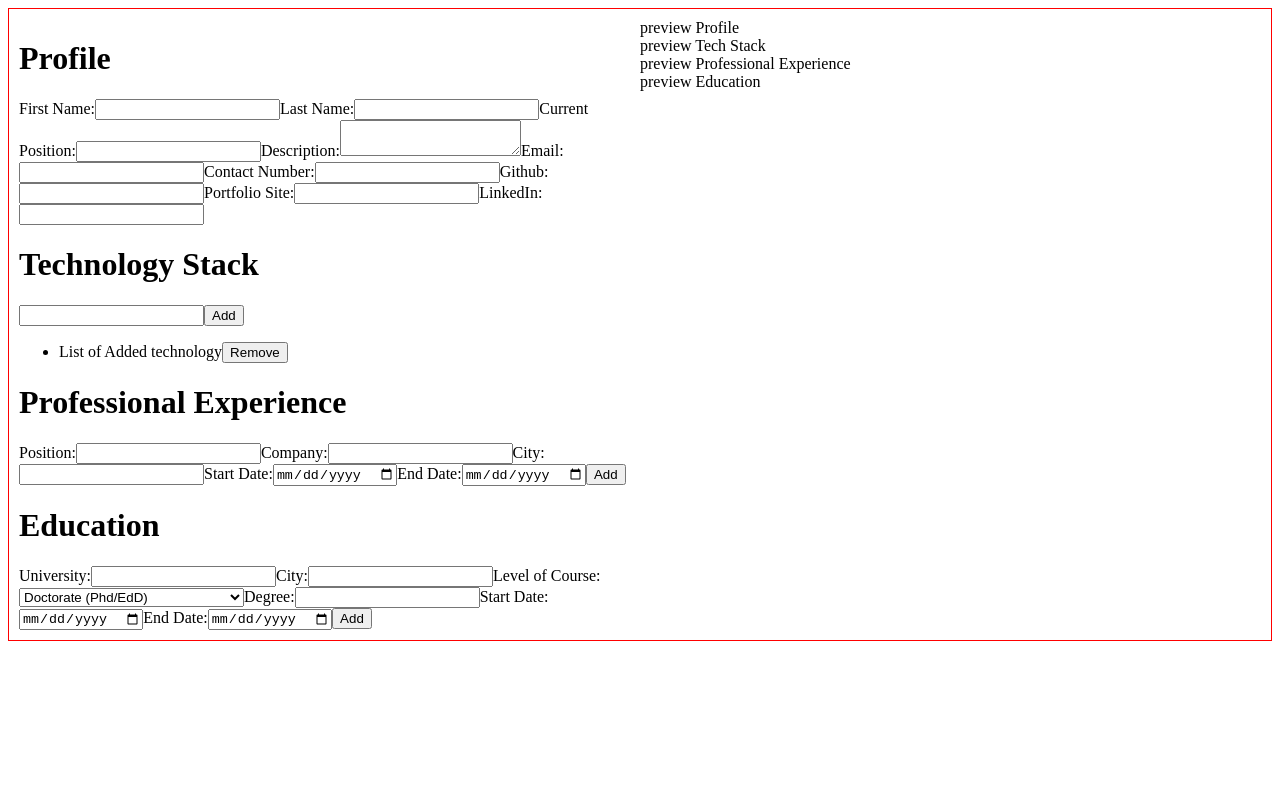
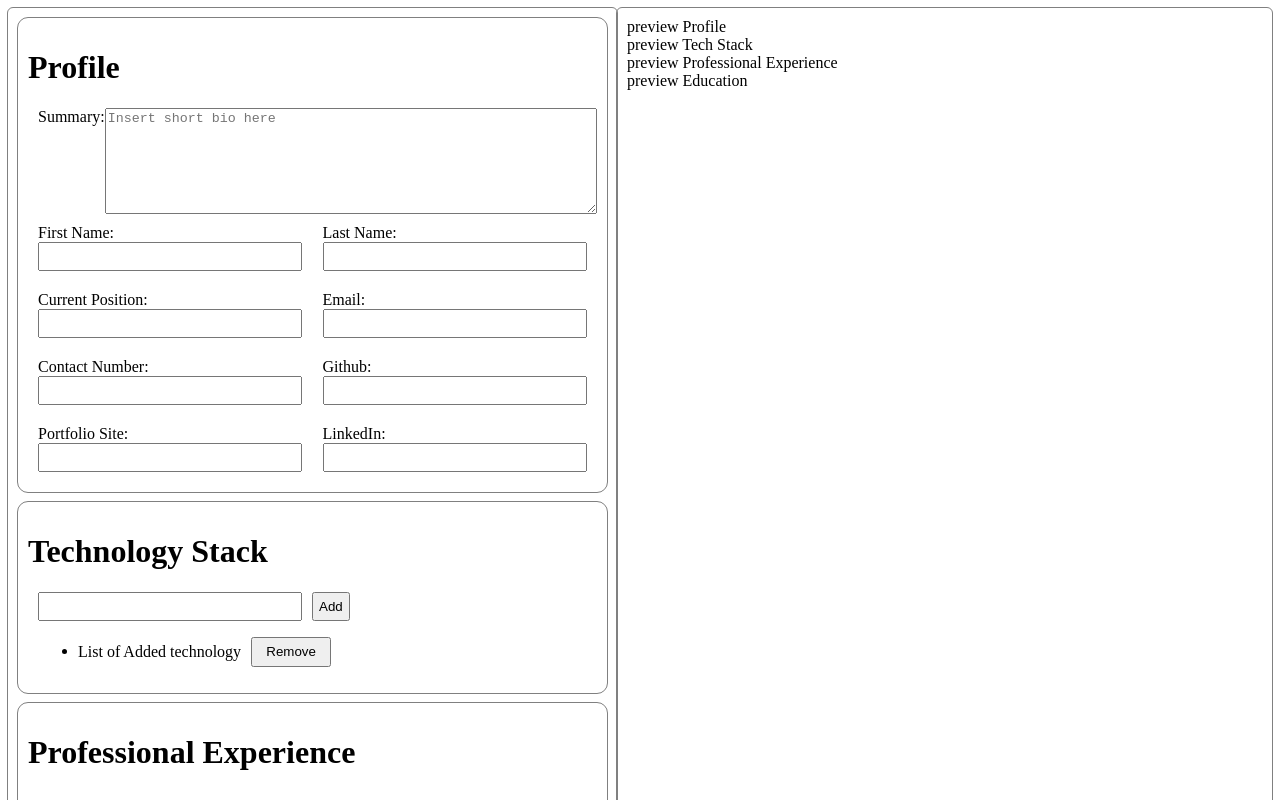
Before and after one commit to Stalloyde/cv-project, a React (Create React App) app: page / in a window 1280 px wide. Shown: the top 800 px of the page. Built offline with nearby package versions, Linux system fonts and the light colour scheme.

Commit message:
Styled form component

```diff
--- a/src/App.css
+++ b/src/App.css
@@ -1,6 +1,4 @@
 .main-container {
   display: grid;
-  grid-template-columns: 1fr 1fr;
-  border: 1px solid red;
-  padding: 10px;
+  grid-template-columns: 1fr 1.5fr;
 }
--- /dev/null
+++ b/src/Components/form.css
@@ -0,0 +1,114 @@
+:root {
+  --main-display: grid;
+  --main-padding: 10px;
+  --main-outline: 1px solid gray;
+  --main-border-radius: 10px;
+  --main-margin-bottom: 10px;
+}
+
+.main-container > div {
+  padding: 10px;
+  outline: 1px solid gray;
+  border-radius: 5px;
+}
+
+.form-profile-container {
+  display: var(--main-display);
+  padding: var(--main-padding);
+  grid-template-columns: 1fr 1fr;
+  outline: var(--main-outline);
+  border-radius: var(--main-border-radius);
+  margin-bottom: var(--main-margin-bottom);
+  align-items: center;
+}
+
+.form-profile-container > h1,
+.form-experience-container > h1,
+.form-education-container > h1 {
+  grid-column: 1/3;
+}
+
+.description {
+  grid-column: 1/3;
+  grid-row: 2/3;
+  display: flex;
+  margin-left: 10px;
+}
+
+.description > textarea {
+  width: 550px;
+  height: 100px;
+}
+
+.form-tech-stack-container {
+  display: var(--main-display);
+  padding: var(--main-padding);
+  outline: var(--main-outline);
+  border-radius: var(--main-border-radius);
+  margin-bottom: var(--main-margin-bottom);
+}
+
+.form-tech-stack-container > form {
+  margin-left: 10px;
+}
+
+.form-tech-stack-container > form > input {
+  height: fit-content;
+  width: fit-content;
+  margin-left: 10px;
+}
+
+.remove-stack-btn {
+  margin-left: 10px;
+}
+
+.form-experience-container {
+  display: var(--main-display);
+  padding: var(--main-padding);
+  grid-template-columns: 1fr 1fr;
+  outline: var(--main-outline);
+  border-radius: var(--main-border-radius);
+  margin-bottom: var(--main-margin-bottom);
+  align-items: center;
+}
+
+.form-experience-container > button,
+.form-education-container > button {
+  grid-row: 6/7;
+  grid-column: 1/3;
+}
+
+.form-education-container {
+  display: var(--main-display);
+  padding: var(--main-padding);
+  grid-template-columns: 1fr 1fr;
+  outline: var(--main-outline);
+  border-radius: var(--main-border-radius);
+  margin-bottom: var(--main-margin-bottom);
+  align-items: center;
+}
+
+.input-container {
+  padding: var(--main-padding);
+  display: grid;
+  grid-template-columns: 1fr 1fr;
+}
+
+input {
+  height: 15px;
+  width: 250px;
+  padding: 5px;
+}
+
+select {
+  height: 35px;
+  width: 265px;
+  padding: 5px;
+}
+
+button {
+  text-align: center;
+  width: 80px;
+  height: 30px;
+  margin: 0 auto;
+}
--- a/src/Components/form.js
+++ b/src/Components/form.js
@@ -1,14 +1,17 @@
 import React from 'react';
+import './form.css';
 
 class TextInput extends React.Component {
   render() {
     const { label } = this.props;
 
     return (
+      <div className='input-container'>
         <label>
           {label}
           <input type='text'></input>
         </label>
+      </div>
     );
   }
 }
@@ -18,10 +21,12 @@ class DateInput extends React.Component {
     const { label } = this.props;
 
     return (
+      <div className='input-container'>
         <label>
           {label}
           <input type='date'></input>
         </label>
+      </div>
     );
   }
 }
@@ -32,13 +37,16 @@ class Form extends React.Component {
       <div>
         <div className='form-profile-container'>
           <h1>Profile</h1>
+          <label className='description'>
+            Summary:
+            <textarea
+              placeholder='Insert short bio here'
+              maxLength={250}
+            ></textarea>
+          </label>
           <TextInput label='First Name:' />
           <TextInput label='Last Name:' />
           <TextInput label='Current Position:' />
-          <label>
-            Description:
-            <textarea></textarea>
-          </label>
           <TextInput label='Email:' />
           <TextInput label='Contact Number:' />
           <TextInput label='Github:' />
@@ -46,9 +54,8 @@ class Form extends React.Component {
           <TextInput label='LinkedIn:' />
         </div>
         <div className='form-tech-stack-container'>
+          <h1>Technology Stack</h1>
           <form>
-            <h1>Technology Stack</h1>
-
             <label>
               <input type='text'></input>
             </label>
@@ -57,7 +64,7 @@ class Form extends React.Component {
             <ul>
               <li>
                 List of Added technology
-                <button>Remove</button>
+                <button className='remove-stack-btn'>Remove</button>
               </li>
             </ul>
           </form>
@@ -69,13 +76,13 @@ class Form extends React.Component {
           <TextInput label='City:' />
           <DateInput label='Start Date:' />
           <DateInput label='End Date:' />
-
           <button>Add</button>
         </div>
         <div className='form-education-container'>
           <h1>Education</h1>
           <TextInput label='University:' />
           <TextInput label='City:' />
+          <div class='input-container'>
             <label>
               Level of Course:
               <select>
@@ -90,6 +97,7 @@ class Form extends React.Component {
                 <option value='secondary'>High school, diploma or GED</option>
               </select>
             </label>
+          </div>
           <TextInput label='Degree:' />
           <DateInput label='Start Date:' />
           <DateInput label='End Date:' />
--- a/src/index.js
+++ b/src/index.js
@@ -1,6 +1,5 @@
 import React from 'react';
 import ReactDOM from 'react-dom/client';
-import './index.css';
 import App from './App';
 import reportWebVitals from './reportWebVitals';
 
```
Also changed, not shown: src/index.css (deleted). Lines whose indentation alone changed are shown as unchanged.
